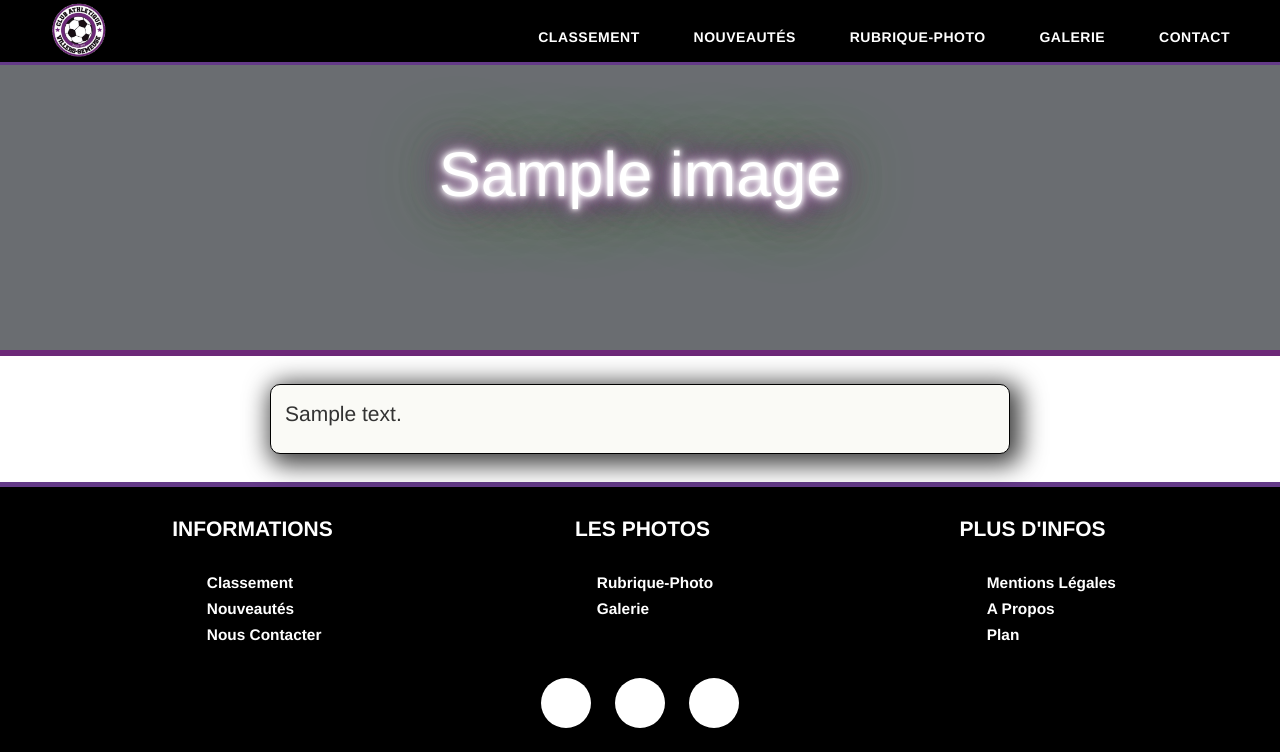
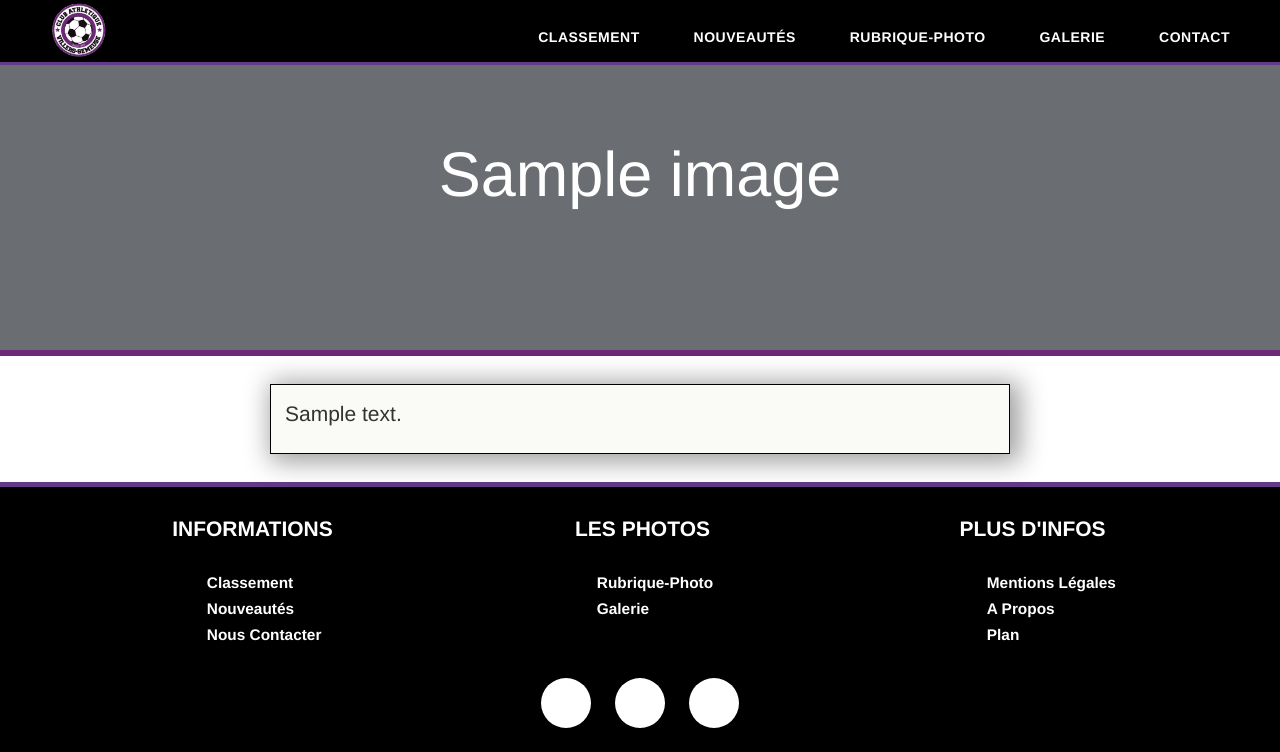
Before and after one commit to Jcollart/RUCBY, a PHP site: page /article.php in a window 1280 px wide. Shown: the top 752 px of the page. Run offline with PHP 8.4, Linux system fonts and the light colour scheme; tables that the repository leaves empty or names only in its code hold one stand-in row (values such as "Sample post"); grey boxes marked "Sample" are stand-in pictures; some libraries are stand-ins or nearby versions; some web fonts are replaced.

Commit message:
style page article soft

```diff
--- a/css/article.css
+++ b/css/article.css
@@ -46,8 +46,6 @@ body {
     margin-top: auto;
     margin-bottom: auto;
     color: #FFF;
-
-text-shadow: 0 0 5px #FFF, 0 0 10px #FFF, 0 0 15px #FFF, 0 0 20px #6D2878, 0 0 30px #6D2878, 0 0 40px #6D2878, 0 0 55px #6D2878, 0 0 75px #49ff18
 }
 
 /**/
@@ -94,9 +92,8 @@ text-shadow: 0 0 5px #FFF, 0 0 10px #FFF, 0 0 15px #FFF, 0 0 20px #6D2878, 0 0 3
     padding: 1em;
     background-color: rgb(250, 250, 246);
     border: 1px black solid;
-    -webkit-box-shadow: 5px 5px 25px 6px rgba(0, 0, 0, 0.75);
-    box-shadow: 5px 5px 25px 6px rgba(0, 0, 0, 0.75);
-    border-radius: 10px;
+    -webkit-box-shadow: 5px 3px 26px 5px rgba(0, 0, 0, 0.38);
+    box-shadow: 5px 3px 26px 5px rgba(0, 0, 0, 0.38);
 }
 
 #contenu_article h1 {
```
